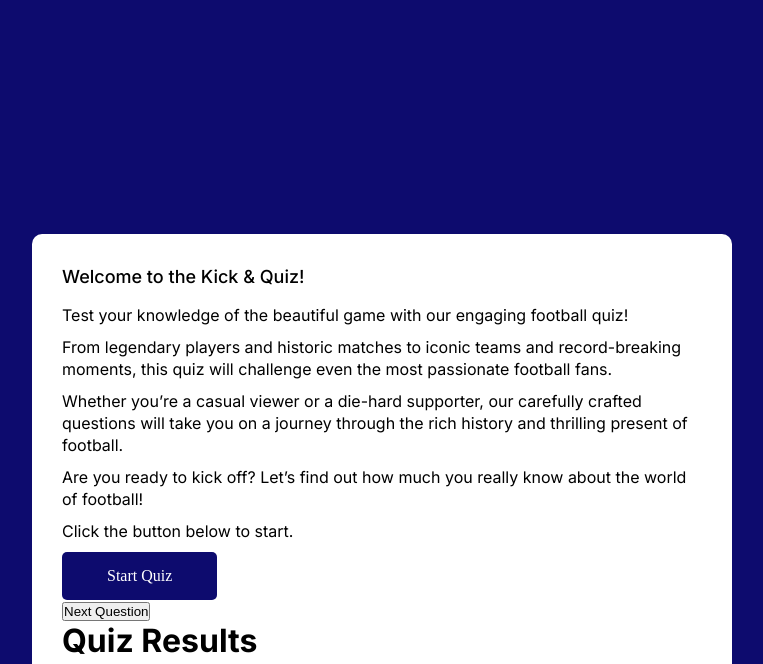
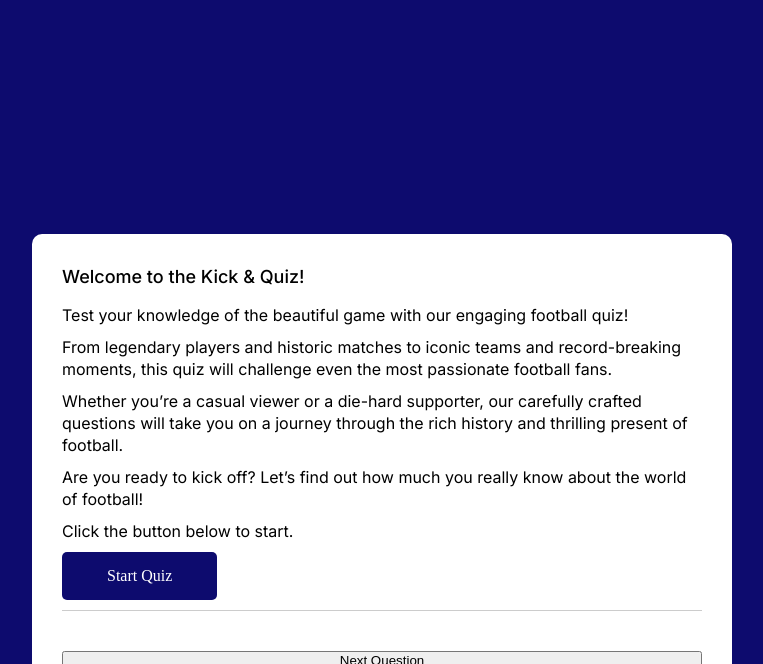
Before and after one commit to Esteban-Jr/Kick-Quiz, a plain HTML site: page index.html in a window 1280 px wide. Shown: the part 86-750 px from the top of the page, without its empty margins (258-1021 px from the left). Drawn offline with Linux system fonts and the light colour scheme.

Commit message:
Add styles for quiz box elements including question number and text

```diff
--- a/assets/style.css
+++ b/assets/style.css
@@ -90,3 +90,30 @@ header {
   cursor: pointer;
   display: inline-block;
 }
+
+.quiz-box .question-number,
+.quiz-box .question-text,
+.quiz-box .option-container,
+.quiz-box .next-question-btn,
+.quiz-box .answers-indicator {
+  width: 100%;
+  float: left;
+}
+
+.quiz-box .question-number {
+  font-size: 18px;
+  color: #182235;
+  font-weight: 600;
+  border-bottom: 1px solid #cccccc;
+  padding-bottom: 10px;
+  line-height: 25px;
+}
+
+.quiz-box .question-text {
+  font-size: 22px;
+  color: #000000;
+  line-height: 28px;
+  font-weight: 400;
+  padding: 20px 0;
+  margin: 0;
+}
```
